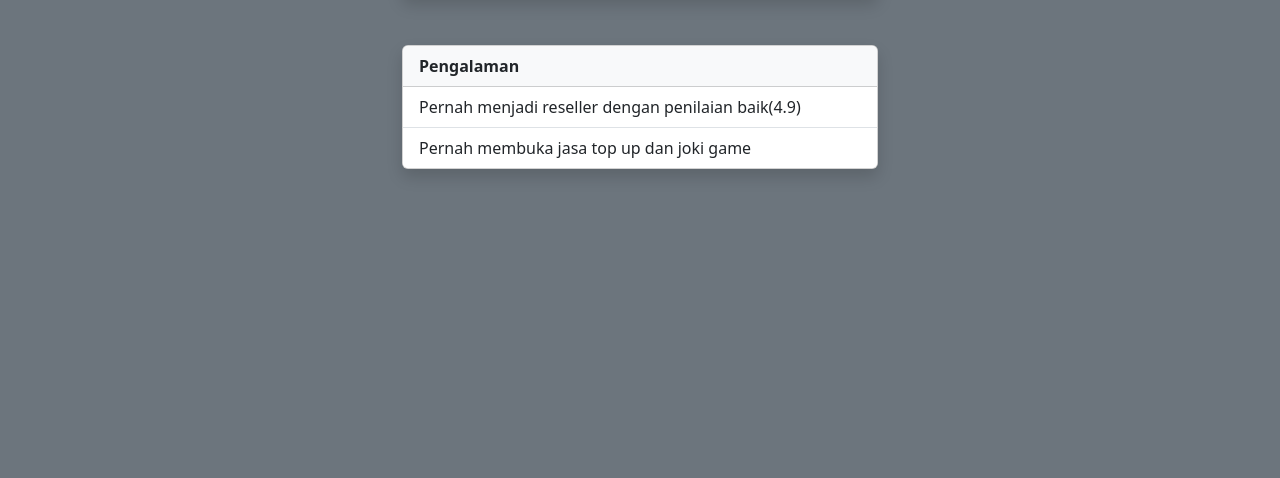
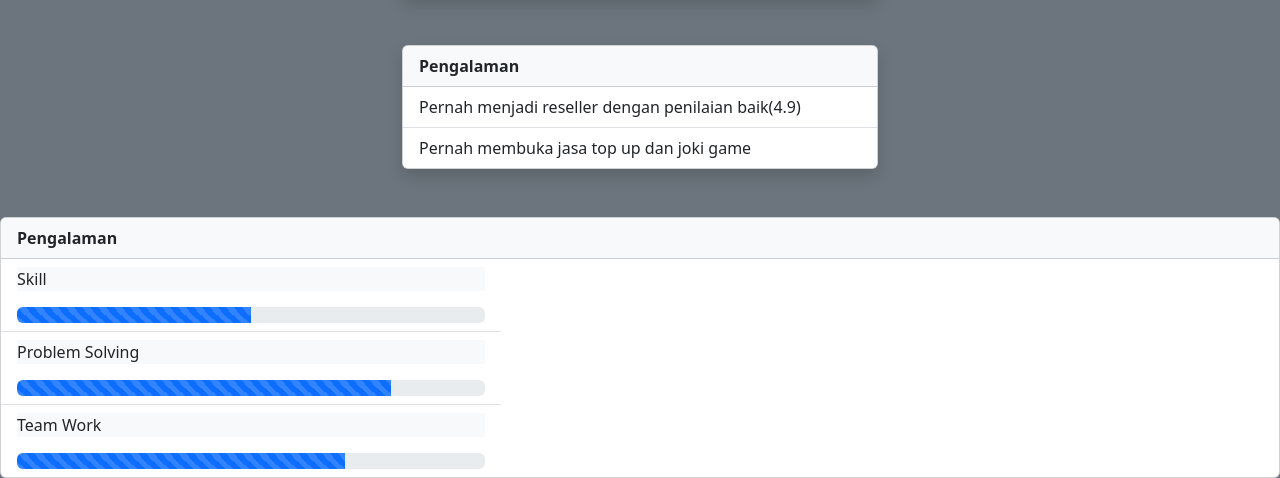
Before and after one commit to valtzy220/personal, a plain HTML site: page index.html in a window 1280 px wide. Shown: the part 835-1313 px from the top of the page. Before the commit the page ends 1052 px from the top, so only its background shows below. Drawn offline with nearby package versions, Linux system fonts and the light colour scheme.

Commit message:
Update index.html

```diff
--- a/index.html
+++ b/index.html
@@ -73,7 +73,21 @@
           <li class="list-group-item">Pernah membuka jasa top up dan joki game</li>
         </ul>
       </div>
-
+      </div>
+      <div class="card" >
+        <div class="card-header bg-light fw-bold">Pengalaman</div>
+        <ul class="list-group list-group-flush">
+          <li class="list-group-item"><p class="bg-light">Skill</p><div class="progress" role="progressbar" aria-label="Animated striped example" aria-valuenow="75" aria-valuemin="0" aria-valuemax="100">
+            <div class="progress-bar progress-bar-striped progress-bar-animated" style="width: 50%"></div>
+          </div></li>
+          <li class="list-group-item"><p class="bg-light">Problem Solving</p><div class="progress" role="progressbar" aria-label="Animated striped example" aria-valuenow="75" aria-valuemin="0" aria-valuemax="100">
+            <div class="progress-bar progress-bar-striped progress-bar-animated" style="width: 80%"></div>
+          </div></li>
+          <li class="list-group-item"><p class="bg-light">Team Work</p><div class="progress" role="progressbar" aria-label="Animated striped example" aria-valuenow="75" aria-valuemin="0" aria-valuemax="100">
+            <div class="progress-bar progress-bar-striped progress-bar-animated" style="width: 70%"></div>
+          </div></li>
+        </ul>
+      </div>
     </div>
     <script src="https://cdn.jsdelivr.net/npm/bootstrap@5.3.6/dist/js/bootstrap.bundle.min.js" integrity="sha384-j1CDi7MgGQ12Z7Qab0qlWQ/Qqz24Gc6BM0thvEMVjHnfYGF0rmFCozFSxQBxwHKO" crossorigin="anonymous"></script>
   </body>
```
